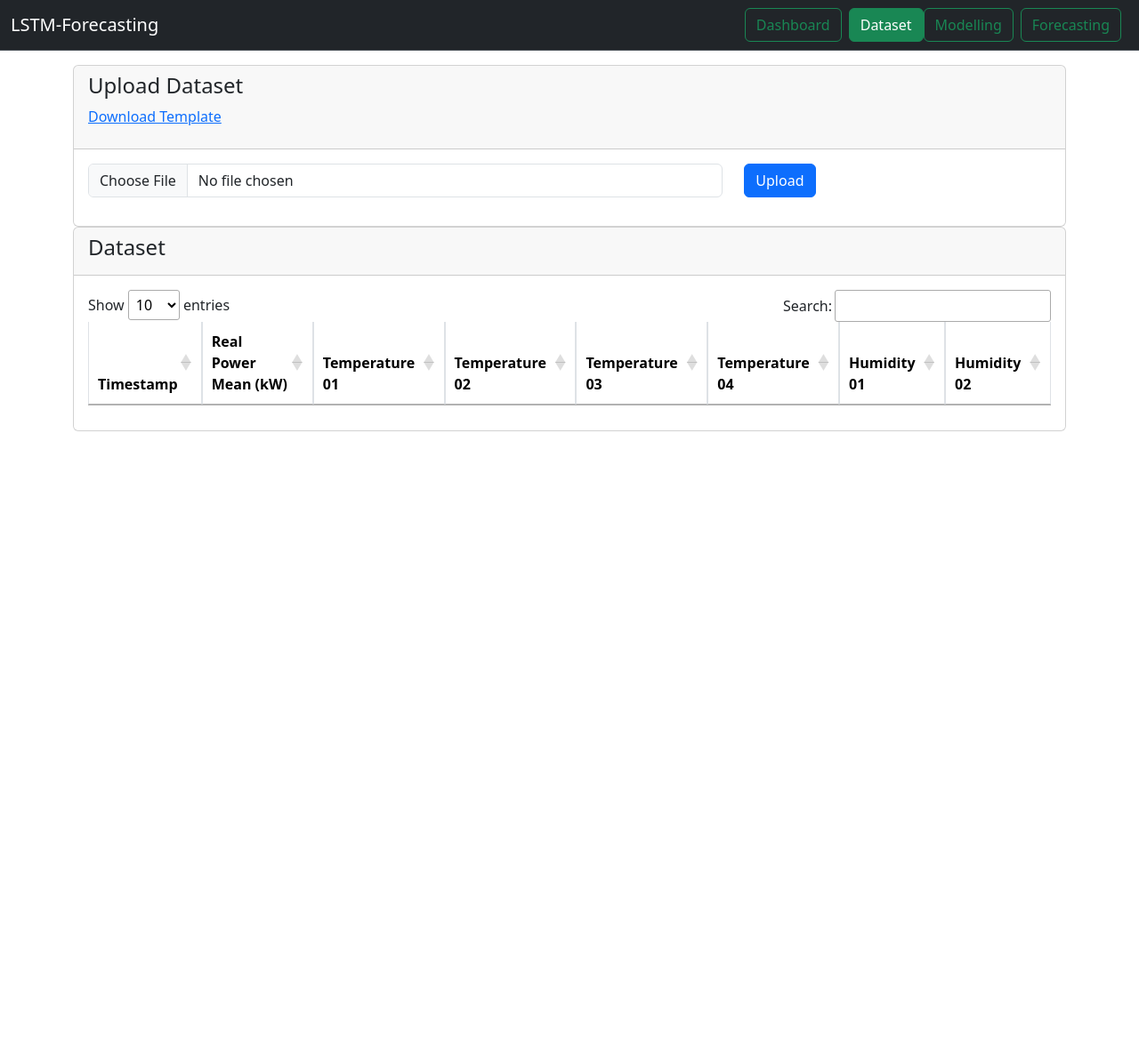
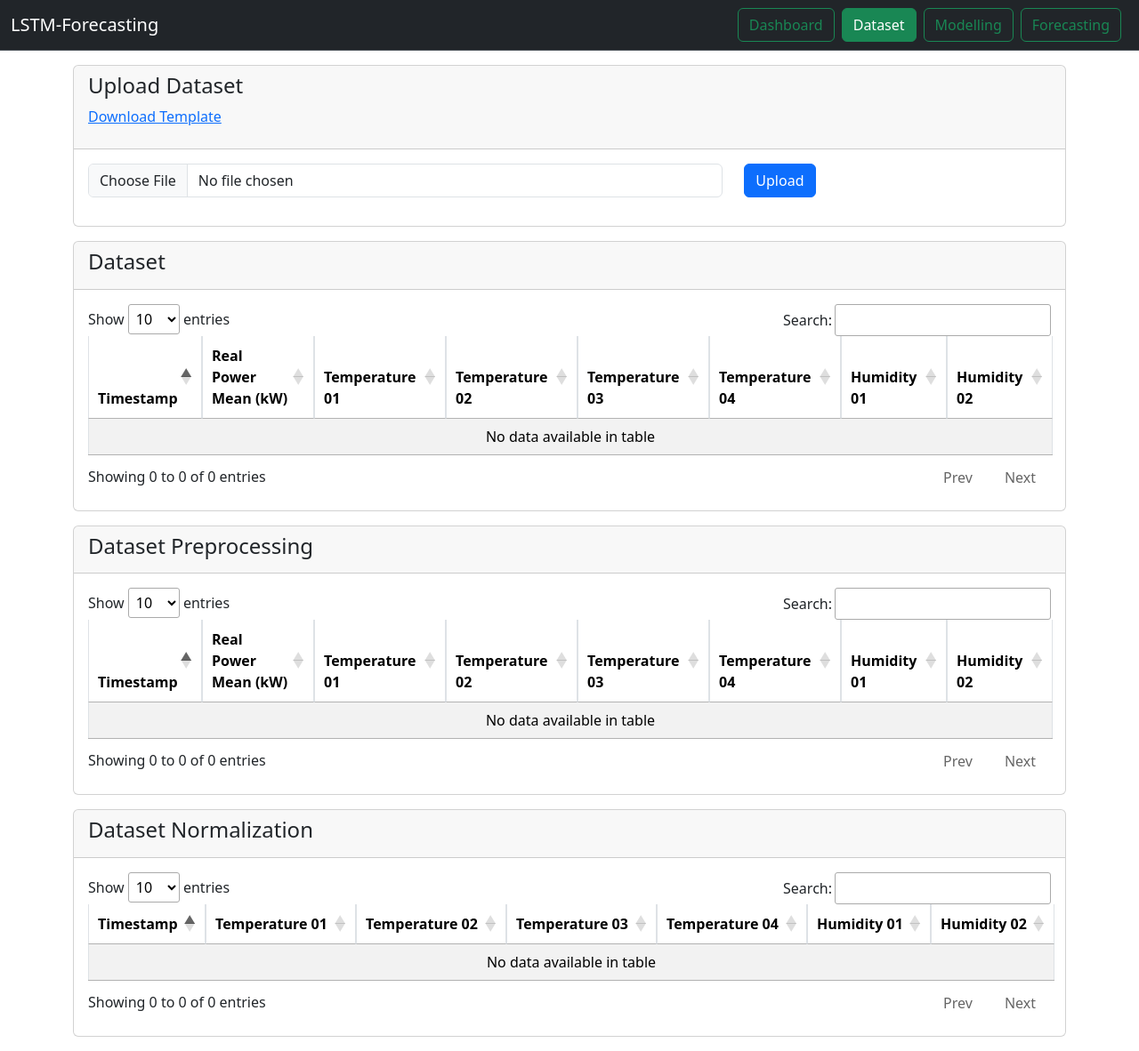
Before and after one commit to ArtEnginer/LSTM, a Flask app: page /dataset in a window 1280 px wide. Shown: the whole page at 89% size. Before the commit the page ends 485 px from the top, so only its background shows below. Run offline with Flask 3, Linux system fonts and the light colour scheme; data that the repository does not hold is empty; some libraries are stand-ins or nearby versions.

Commit message:
uji coba

```diff
--- a/FlaskApp/app.py
+++ b/FlaskApp/app.py
@@ -10,6 +10,7 @@ from tensorflow.keras.models import Sequential
 from tensorflow.keras.layers import LSTM, Dense
 from tensorflow.keras.optimizers import Adam, SGD, RMSprop
 from tensorflow.keras.models import load_model
+from tensorflow.keras.callbacks import EarlyStopping
 
 import os
 
@@ -45,8 +46,20 @@ def build_and_train_model(X_train, y_train, X_val, y_val, input_shape, optimizer
     model.add(LSTM(50, return_sequences=False))
     model.add(Dense(25))
     model.add(Dense(y_train.shape[1]))
-    model.compile(optimizer=optimizer, loss=loss)
-    history = model.fit(X_train, y_train, validation_data=(X_val, y_val), epochs=epochs, batch_size=batch_size)
+    model.compile(optimizer=optimizer, loss=loss, metrics=['accuracy'])
+    early_stop = EarlyStopping(monitor='val_loss', patience=3)
+    history = model.fit(X_train, y_train, validation_data=(X_val, y_val), epochs=epochs, batch_size=batch_size,callbacks=[early_stop])
+    plt.plot(history.history['accuracy'])
+    plt.plot(history.history['val_accuracy'])
+    plt.title('Model Accuracy')
+    plt.xlabel('Epoch')
+    plt.ylabel('Accuracy')
+    plt.legend(['Train', 'Validation'], loc='upper left')
+    if os.path.exists('model/accuracy_plot.png'):
+        os.remove('model/accuracy_plot.png')
+    plt.savefig('model/accuracy_plot.png')
+    plt.close()
+
     return model, history
 
 
@@ -74,19 +87,17 @@ def modelling():
 
 @app.route('/modelling_proses', methods=['POST'])
 def modelling_proses():
-    file = request.files['file']
-    optimizer = request.form['optimizer']
-    loss = request.form['loss']
-    epochs = int(request.form['epochs'])
-    batch_size = int(request.form['batch_size'])
-    time_step = int(request.form['time_step'])
-    train_size = float(request.form['train_size'])
-    validation_size = float(request.form['validation_size'])
-    train_status = 0
+    try:
+        optimizer = request.form['optimizer']
+        loss = request.form['loss']
+        epochs = int(request.form['epochs'])
+        batch_size = int(request.form['batch_size'])
+        time_step = int(request.form['time_step'])
+        train_size = float(request.form['train_size'])
+        train_status = 0
+        validation_size = 1 - train_size
 
-    if file:
-        file_path = os.path.join('uploads', file.filename)
-        file.save(file_path)
+        file_path = os.path.join('uploads', 'dataset.xlsx')
         data = load_data(file_path)
         scaled_data, scaler = preprocess_data(data[['RmTmp - DH01_ROW01_LA_TTHT01',
                                                     'RmTmp - DH01_ROW01_LA_TTHT02',
@@ -115,8 +126,13 @@ def modelling_proses():
         train_status = 1
         if train_status == 1:
             flash('Model trained successfully', 'success')
+            average_accuracy = np.mean(history.history['accuracy'])
+            average_val_accuracy = np.mean(history.history['val_accuracy'])
+            average_loss = np.mean(history.history['loss'])
+            average_val_loss = np.mean(history.history['val_loss'])
+            rmse = np.sqrt(np.mean(history.history['loss']))
+            mse = np.mean(history.history['loss'])
 
-            loss_value = model.evaluate(X_test, y_test)
 
             history_df = pd.DataFrame(history.history)
             history_df.to_csv('model/history.csv', index=False)
@@ -124,11 +140,26 @@ def modelling_proses():
             return jsonify({
                 'status': 'success',
                 'output_details': {
-                    'loss_value': loss_value,
+                    'epochs': epochs,
+                    'batch_size': batch_size,
+                    'time_step': time_step,
+                    'train_size': train_size,
+                    'validation_size': validation_size,
+                    'optimizer': request.form['optimizer'],
+                    'loss': loss,
+                    'average_accuracy': average_accuracy,
+                    'average_val_accuracy': average_val_accuracy,
+                    'average_loss': average_loss,
+                    'average_val_loss': average_val_loss,
+                    'rmse': rmse,
+                    'mse': mse,
+                    'visualizations': {
+                        'accuracy_plot': 'accuracy_plot.png'
+                    }
                 }
             })
-        else:
-            return jsonify({'status': 'error'})
+    except FileNotFoundError:
+        return jsonify({ 'status': 'error', 'message': 'File not found' })
 
 @app.route('/model_history')
 def model_history():
@@ -229,7 +260,7 @@ def dataset():
         file = request.files['file']
         if file and file.filename.endswith('.xlsx'):
             file.save(os.path.join(app.config['UPLOAD_FOLDER'], 'dataset.xlsx'))
-            return "File uploaded successfully"
+            return redirect(url_for('dataset'))
         else:
             return "Invalid file format", 400
     return render_template('dataset.html', active='dataset')
@@ -267,9 +298,176 @@ def dataset_source():
             'recordsFiltered': len(dataset),
             'data': data
         })
-    except Exception as e:
-        return str(e), 500
+    except FileNotFoundError:
+        return jsonify({
+            'draw': request.args.get('draw', 1),
+            'recordsTotal': 0,
+            'recordsFiltered': 0,
+            'data': []
+        })
 
+@app.route('/dataset_preprocessing')
+def dataset_preprocessing():
+    try:
+        data = load_data('uploads/dataset.xlsx')
+
+        data = data[['PQM08 Real Power Mean (kW)',
+                    'RmTmp - DH01_ROW01_LA_TTHT01',
+                    'RmTmp - DH01_ROW01_LA_TTHT02',
+                    'RmTmp - DH01_ROW01_LA_TTHT03',
+                    'RmTmp - DH01_ROW01_LA_TTHT04',
+                    'RmRhTL - DH01_ROW01_LA_TTHT01',
+                    'RmRhTL - DH01_ROW01_LA_TTHT02']]
+        data = data.dropna()
+        total_records = len(data)
+        data = data.reset_index()
+        data['Timestamp'] = data['Timestamp'].dt.strftime('%Y-%m-%d %H:%M:%S')
+
+
+        ## Get pagination parameters from DataTables request
+        start = int(request.args.get('start', 0))
+        length = int(request.args.get('length', 10))
+        search_value = request.args.get('search[value]', '')
+
+        # Filtering
+        if search_value:
+            data = data[data.apply(lambda row: row.astype(str).str.contains(search_value).any(), axis=1)]
+
+        # Sorting
+        order_column = int(request.args.get('order[0][column]', 0))
+        order_dir = request.args.get('order[0][dir]', 'asc')
+        column_name = data.columns[order_column]
+        data = data.sort_values(by=column_name, ascending=(order_dir == 'asc'))
+
+        # Pagination
+        data_subset = data.iloc[start:start + length]
+
+        df = data_subset.to_dict(orient='records')
+        return jsonify({
+            'draw': request.args.get('draw', 1),
+            'recordsTotal': total_records,
+            'recordsFiltered': len(data),
+            'data': df
+        })
+
+    except FileNotFoundError:
+        return jsonify({
+            'draw': request.args.get('draw', 1),
+            'recordsTotal': 0,
+            'recordsFiltered': 0,
+            'data': []
+        })
+
+@app.route('/dataset-normalization')
+def dataset_normalization():
+    try:
+        data = load_data('uploads/dataset.xlsx')
+
+        data = data[['PQM08 Real Power Mean (kW)',
+                    'RmTmp - DH01_ROW01_LA_TTHT01',
+                    'RmTmp - DH01_ROW01_LA_TTHT02',
+                    'RmTmp - DH01_ROW01_LA_TTHT03',
+                    'RmTmp - DH01_ROW01_LA_TTHT04',
+                    'RmRhTL - DH01_ROW01_LA_TTHT01',
+                    'RmRhTL - DH01_ROW01_LA_TTHT02']]
+        data = data.dropna()
+        data = data.reset_index()
+        data['Timestamp'] = data['Timestamp'].dt.strftime('%Y-%m-%d %H:%M:%S')
+
+        scaled_data, scaler = preprocess_data(data[['RmTmp - DH01_ROW01_LA_TTHT01',
+                                                'RmTmp - DH01_ROW01_LA_TTHT02',
+                                                'RmTmp - DH01_ROW01_LA_TTHT03',
+                                                'RmTmp - DH01_ROW01_LA_TTHT04',
+                                                'RmRhTL - DH01_ROW01_LA_TTHT01',
+                                                'RmRhTL - DH01_ROW01_LA_TTHT02']])
+        scaled_data = pd.DataFrame(scaled_data, columns=['RmTmp - DH01_ROW01_LA_TTHT01',
+                                                        'RmTmp - DH01_ROW01_LA_TTHT02',
+                                                        'RmTmp - DH01_ROW01_LA_TTHT03',
+                                                        'RmTmp - DH01_ROW01_LA_TTHT04',
+                                                        'RmRhTL - DH01_ROW01_LA_TTHT01',
+                                                        'RmRhTL - DH01_ROW01_LA_TTHT02'])
+        scaled_data['Timestamp'] = data['Timestamp']
+        scaled_data = scaled_data.reset_index(drop=True)
+
+        total_records = len(scaled_data)
+        # Get pagination parameters from DataTables request
+        start = int(request.args.get('start', 0))
+        length = int(request.args.get('length', 10))
+        search_value = request.args.get('search[value]', '')
+
+        # Filtering
+        if search_value:
+            scaled_data = scaled_data[scaled_data.apply(lambda row: row.astype(str).str.contains(search_value).any(), axis=1)]
+
+        # Sorting
+        order_column = int(request.args.get('order[0][column]', 0))
+        order_dir = request.args.get('order[0][dir]', 'asc')
+        column_name = scaled_data.columns[order_column]
+        scaled_data = scaled_data.sort_values(by=column_name, ascending=(order_dir == 'asc'))
+
+        # Pagination
+        data_subset = scaled_data.iloc[start:start + length]
+
+        df = data_subset.to_dict(orient='records')
+        return jsonify({
+            'draw': request.args.get('draw', 1),
+            'recordsTotal': total_records,
+            'recordsFiltered': len(scaled_data),
+            'data': df
+        })
+
+    except FileNotFoundError:
+        return jsonify({
+            'draw': request.args.get('draw', 1),
+            'recordsTotal': 0,
+            'recordsFiltered': 0,
+            'data': []
+        })
+
+@app.route('/dataset_visualization')
+def dataset_visualization():
+    try:
+        data = pd.read_excel('uploads/dataset.xlsx')
+        # Converting Timestamp column to datetime
+        data['Timestamp'] = pd.to_datetime(data['Timestamp'])
+
+        # Plotting temperature data
+        plt.figure(figsize=(14, 7))
+        plt.plot(data['Timestamp'], data['RmTmp - DH01_ROW01_LA_TTHT01'], label='TTHT01')
+        plt.plot(data['Timestamp'], data['RmTmp - DH01_ROW01_LA_TTHT02'], label='TTHT02')
+        plt.plot(data['Timestamp'], data['RmTmp - DH01_ROW01_LA_TTHT03'], label='TTHT03')
+        plt.plot(data['Timestamp'], data['RmTmp - DH01_ROW01_LA_TTHT04'], label='TTHT04')
+        plt.xlabel('Timestamp')
+        plt.ylabel('Temperature (°C)')
+        plt.title('Temperature Over Time')
+        plt.legend()
+        plt.grid(True)
+        # if file sudah ada maka timpa dengan yang baru
+        if os.path.exists('static/temperature_plot.png'):
+            os.remove('static/temperature_plot.png')
+        plt.savefig('static/temperature_plot.png')
+        plt.close()
+
+        # Plotting humidity data
+        plt.figure(figsize=(14, 7))
+        plt.plot(data['Timestamp'], data['RmRhTL - DH01_ROW01_LA_TTHT01'], label='TTHT01 Humidity')
+        plt.plot(data['Timestamp'], data['RmRhTL - DH01_ROW01_LA_TTHT02'], label='TTHT02 Humidity')
+        plt.xlabel('Timestamp')
+        plt.ylabel('Humidity (%)')
+        plt.title('Humidity Over Time')
+        plt.legend()
+        plt.grid(True)
+        # if file sudah ada maka timpa dengan yang baru
+        if os.path.exists('static/humidity_plot.png'):
+            os.remove('static/humidity_plot.png')
+        plt.savefig('static/humidity_plot.png')
+        plt.close()
+        return redirect(url_for('dashboard'))
+    except FileNotFoundError:
+        pass
+@app.route('/model/<filename>')
+def model(filename):
+    return send_file(f'model/{filename}', as_attachment=True)
 if __name__ == '__main__':
     if not os.path.exists('uploads'):
         os.makedirs('uploads')
--- a/FlaskApp/templates/base.html
+++ b/FlaskApp/templates/base.html
@@ -25,7 +25,7 @@
                 <a href="{{ url_for('dashboard') }}"
                     class="btn btn-outline-success me-2{{' active' if request.path == url_for('dashboard')}}">Dashboard</a>
                 <a href="{{ url_for('dataset') }}"
-                    class="btn btn-outline-success {{' active' if request.path == url_for('dataset')}}">Dataset</a>
+                    class="btn btn-outline-success me-2 {{' active' if request.path == url_for('dataset')}}">Dataset</a>
                 <a href="{{ url_for('modelling') }}"
                     class="btn btn-outline-success me-2 {{' active' if request.path == url_for('modelling')}}">Modelling</a>
                 <a href="{{ url_for('forecasting') }}"
--- a/FlaskApp/templates/dataset.html
+++ b/FlaskApp/templates/dataset.html
@@ -6,7 +6,7 @@
 
 <!-- Form for Uploading Dataset -->
 <div class="row">
-    <div class="col-md-12">
+    <div class="col-md-12 mb-3">
         <div class="card">
             <div class="card-header">
                 <h4>Upload Dataset</h4>
@@ -32,7 +32,8 @@
             </div>
         </div>
     </div>
-    <div class="col-md-12">
+
+    <div class="col-md-12 mb-3">
         <div class="card">
             <div class="card-header">
                 <h4>Dataset</h4>
@@ -43,6 +44,56 @@
                         <tr>
                             <th>Timestamp</th>
                             <th>Real Power Mean (kW)</th>
+                            <th>Temperature 01</th>
+                            <th>Temperature 02</th>
+                            <th>Temperature 03</th>
+                            <th>Temperature 04</th>
+                            <th>Humidity 01</th>
+                            <th>Humidity 02</th>
+                        </tr>
+                    </thead>
+                    <tbody>
+                    </tbody>
+                </table>
+            </div>
+        </div>
+    </div>
+
+    <div class="col-md-12 mb-3">
+        <div class="card">
+            <div class="card-header">
+                <h4>Dataset Preprocessing</h4>
+            </div>
+            <div class="card-body">
+                <table id="datatable-preprocessing" class="table table-striped table-bordered">
+                    <thead>
+                        <tr>
+                            <th>Timestamp</th>
+                            <th>Real Power Mean (kW)</th>
+                            <th>Temperature 01</th>
+                            <th>Temperature 02</th>
+                            <th>Temperature 03</th>
+                            <th>Temperature 04</th>
+                            <th>Humidity 01</th>
+                            <th>Humidity 02</th>
+                        </tr>
+                    </thead>
+                    <tbody>
+                    </tbody>
+                </table>
+            </div>
+        </div>
+    </div>
+    <div class="col-md-12 mb-3">
+        <div class="card">
+            <div class="card-header">
+                <h4>Dataset Normalization</h4>
+            </div>
+            <div class="card-body">
+                <table id="datatable-normalization" class="table table-striped table-bordered">
+                    <thead>
+                        <tr>
+                            <th>Timestamp</th>
                             <th>Temperature 01</th>
                             <th>Temperature 02</th>
                             <th>Temperature 03</th>
@@ -88,6 +139,59 @@
                 }
             }
         });
+
+        $('#datatable-preprocessing').DataTable({
+            processing: true,
+            serverSide: true,
+            responsive: true,
+            ajax: '/dataset_preprocessing',
+            columns: [
+                { data: 'Timestamp' },
+                { data: 'PQM08 Real Power Mean (kW)' },
+                { data: 'RmTmp - DH01_ROW01_LA_TTHT01' },
+                { data: 'RmTmp - DH01_ROW01_LA_TTHT02' },
+                { data: 'RmTmp - DH01_ROW01_LA_TTHT03' },
+                { data: 'RmTmp - DH01_ROW01_LA_TTHT04' },
+                { data: 'RmRhTL - DH01_ROW01_LA_TTHT01' },
+                { data: 'RmRhTL - DH01_ROW01_LA_TTHT02' }
+            ],
+            search: {
+                caseInsensitive: true
+            },
+            language: {
+                search: "Search:",
+                paginate: {
+                    previous: "Prev",
+                    next: "Next"
+                }
+            }
+        });
+
+        $('#datatable-normalization').DataTable({
+            processing: true,
+            serverSide: true,
+            responsive: true,
+            ajax: '/dataset-normalization',
+            columns: [
+                { data: 'Timestamp' },
+                { data: 'RmTmp - DH01_ROW01_LA_TTHT01' },
+                { data: 'RmTmp - DH01_ROW01_LA_TTHT02' },
+                { data: 'RmTmp - DH01_ROW01_LA_TTHT03' },
+                { data: 'RmTmp - DH01_ROW01_LA_TTHT04' },
+                { data: 'RmRhTL - DH01_ROW01_LA_TTHT01' },
+                { data: 'RmRhTL - DH01_ROW01_LA_TTHT02' }
+            ],
+            search: {
+                caseInsensitive: true
+            },
+            language: {
+                search: "Search:",
+                paginate: {
+                    previous: "Prev",
+                    next: "Next"
+                }
+            }
+        });
     });
 </script>
 
```
Also changed, not shown: FlaskApp/model/history.csv (added, +10 -0 lines), FlaskApp/templates/dashboard.html (+24 -9 lines), FlaskApp/templates/modelling.html (+96 -30 lines), note.txt (deleted, +0 -151 lines), FlaskApp/model/accuracy_plot.png (added), FlaskApp/static/humidity_plot.png (added), FlaskApp/static/temperature_plot.png (added), UJICOBA/1/accuracy_plot.png (added), UJICOBA/1/image.png (added), UJICOBA/2/accuracy_plot.png (added), UJICOBA/2/image.png (added), UJICOBA/3/accuracy_plot.png (added), UJICOBA/3/image.png (added), 4 other files.
